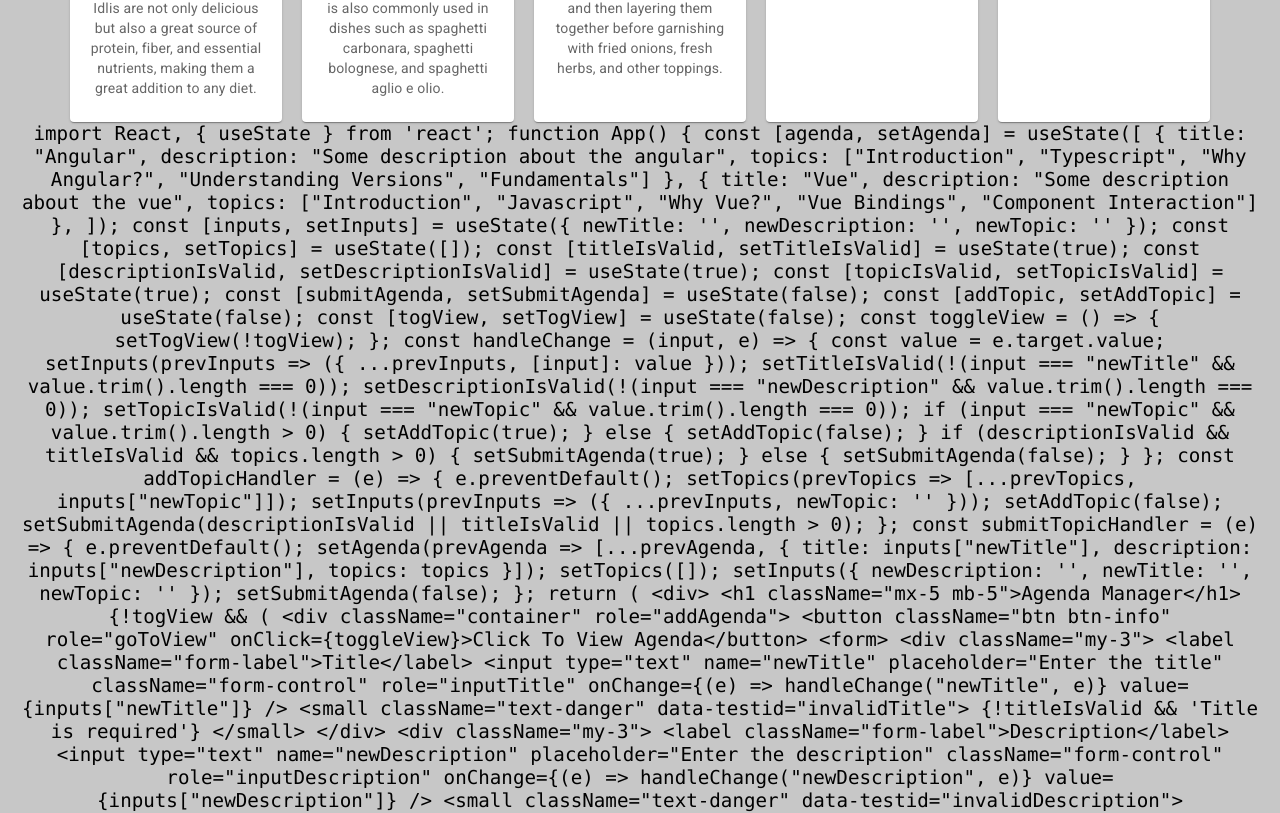
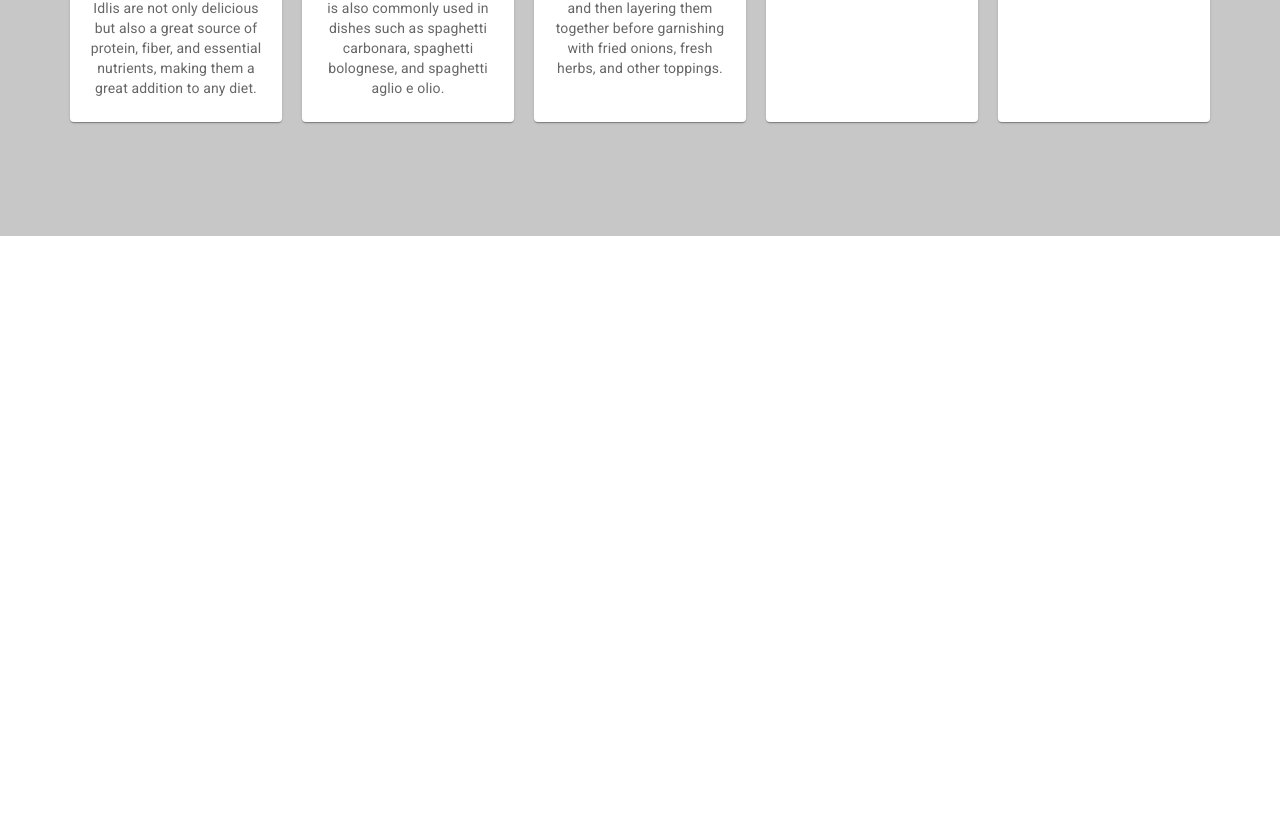
Before and after one commit to baleashvar/my-recipe-app, a React (Create React App) app: page / in a window 1280 px wide. Shown: the part 699-1512 px from the top of the page. After the commit the page ends 935 px from the top, so only its background shows below. Built offline with nearby package versions, Linux system fonts and the light colour scheme.

Commit message:
minor changes

```diff
--- a/src/App.js
+++ b/src/App.js
@@ -52,171 +52,6 @@ function App() {
         <Header/>
         <div className="App">
         <RecipeList reciepe={recipe}/>
-            <code>
-                {
-                    `import React, { useState } from 'react';
-
-                    function App() {
-                      const [agenda, setAgenda] = useState([
-                        {
-                          title: "Angular",
-                          description: "Some description about the angular",
-                          topics: ["Introduction", "Typescript", "Why Angular?", "Understanding Versions", "Fundamentals"]
-                        },
-                        {
-                          title: "Vue",
-                          description: "Some description about the vue",
-                          topics: ["Introduction", "Javascript", "Why Vue?", "Vue Bindings", "Component Interaction"]
-                        },
-                      ]);
-                      const [inputs, setInputs] = useState({ newTitle: '', newDescription: '', newTopic: '' });
-                      const [topics, setTopics] = useState([]);
-
-                      const [titleIsValid, setTitleIsValid] = useState(true);
-                      const [descriptionIsValid, setDescriptionIsValid] = useState(true);
-                      const [topicIsValid, setTopicIsValid] = useState(true);
-
-                      const [submitAgenda, setSubmitAgenda] = useState(false);
-                      const [addTopic, setAddTopic] = useState(false);
-
-                      const [togView, setTogView] = useState(false);
-
-                      const toggleView = () => {
-                        setTogView(!togView);
-                      };
-
-                      const handleChange = (input, e) => {
-                        const value = e.target.value;
-                        setInputs(prevInputs => ({ ...prevInputs, [input]: value }));
-
-                        setTitleIsValid(!(input === "newTitle" && value.trim().length === 0));
-                        setDescriptionIsValid(!(input === "newDescription" && value.trim().length === 0));
-                        setTopicIsValid(!(input === "newTopic" && value.trim().length === 0));
-
-                        if (input === "newTopic" && value.trim().length > 0) {
-                          setAddTopic(true);
-                        } else {
-                          setAddTopic(false);
-                        }
-
-                        if (descriptionIsValid && titleIsValid && topics.length > 0) {
-                          setSubmitAgenda(true);
-                        } else {
-                          setSubmitAgenda(false);
-                        }
-                      };
-
-                      const addTopicHandler = (e) => {
-                        e.preventDefault();
-                        setTopics(prevTopics => [...prevTopics, inputs["newTopic"]]);
-                        setInputs(prevInputs => ({ ...prevInputs, newTopic: '' }));
-                        setAddTopic(false);
-                        setSubmitAgenda(descriptionIsValid || titleIsValid || topics.length > 0);
-                      };
-
-                      const submitTopicHandler = (e) => {
-                        e.preventDefault();
-                        setAgenda(prevAgenda => [...prevAgenda, {
-                          title: inputs["newTitle"],
-                          description: inputs["newDescription"],
-                          topics: topics
-                        }]);
-                        setTopics([]);
-                        setInputs({ newDescription: '', newTitle: '', newTopic: '' });
-                        setSubmitAgenda(false);
-                      };
-
-                      return (
-                        <div>
-                          <h1 className="mx-5 mb-5">Agenda Manager</h1>
-                          {!togView && (
-                            <div className="container" role="addAgenda">
-                              <button className="btn btn-info" role="goToView" onClick={toggleView}>Click To View Agenda</button>
-                              <form>
-                                <div className="my-3">
-                                  <label className="form-label">Title</label>
-                                  <input type="text" name="newTitle" placeholder="Enter the title" className="form-control" role="inputTitle"
-                                    onChange={(e) => handleChange("newTitle", e)}
-                                    value={inputs["newTitle"]}
-                                  />
-                                  <small className="text-danger" data-testid="invalidTitle">
-                                    {!titleIsValid && 'Title is required'}
-                                  </small>
-                                </div>
-                                <div className="my-3">
-                                  <label className="form-label">Description</label>
-                                  <input type="text" name="newDescription" placeholder="Enter the description" className="form-control" role="inputDescription"
-                                    onChange={(e) => handleChange("newDescription", e)}
-                                    value={inputs["newDescription"]}
-                                  />
-                                  <small className="text-danger" data-testid="invalidDescription">
-                                    {!descriptionIsValid && 'Description is required'}
-                                  </small>
-                                </div>
-                                <div className="my-3 w-50">
-                                  <label className="form-label">Enter topic</label>
-                                  <input type="text" name="newTopic" placeholder="Enter the topic" className="form-control" role="inputTopic"
-                                    onChange={(e) => handleChange("newTopic", e)}
-                                    value={inputs["newTopic"]}
-                                  />
-                                  <small className="text-danger" data-testid="invalidTopic">
-                                    {!topicIsValid && 'Topic is required'}
-                                  </small>
-                                </div>
-                                <button className="btn btn-success addAlign" role="addTopicBtn" disabled={!addTopic} onClick={addTopicHandler}>+ Add Topic</button>
-                                <button className="btn btn-success submitAlign" role="submitAgendaBtn" disabled={!submitAgenda} onClick={submitTopicHandler}>Submit Agenda</button>
-                              </form>
-                              {topics.length === 0 ? (
-                                <div className="text-danger ml-2 mt-5" data-testid="noTopicsMsg">No Topics Added</div>
-                              ) : (
-                                <div className="card my-3">
-                                  <div className="card-header">Added Topics</div>
-                                  <div className="card-body">
-                                    <ul className="list-group">
-                                      {topics.map((topic, index) => <li key={index} className="list-group-item" role="topicList">{topic}</li>)}
-                                    </ul>
-                                  </div>
-                                  <div className="card-footer">Refer the topics you added</div>
-                                </div>
-                              )}
-                            </div>
-                          )}
-                          {togView && (
-                            <div className="container" role="viewAgenda">
-                              <button className="btn btn-info" role="goToAdd" onClick={toggleView}>Click To Add Agenda</button>
-                              {agenda.length > 0 ? (
-                                agenda.map((ag, index) => (
-                                  <div className="card my-3" role="cards" key={index}>
-                                    <div className="card-header">{ag.title}</div>
-                                    <div className="card-body">
-                                      <ul className="list-group">
-                                        {ag.topics.map((topic, index) => <li key={index} className="list-group-item" role="topicList">{topic}</li>)}
-                                      </ul>
-                                    </div>
-                                    <div className="card-footer">{ag.description}</div>
-                                  </div>
-                                ))
-                              ) : (
-                                <div className="card my-3" role="cards">
-                                  <div className="card-header"></div>
-                                  <div className="card-body">
-                                    <ul className="list-group">
-                                      <li className="list-group-item"></li>
-                                    </ul>
-                                  </div>
-                                  <div className="card-footer"></div>
-                                </div>
-                              )}
-                            </div>
-                          )}
-                        </div>
-                      );
-                    }
-
-                    export default App;
-                    `
-                }
-            </code>
         </div>
     </div> );
 }
```
